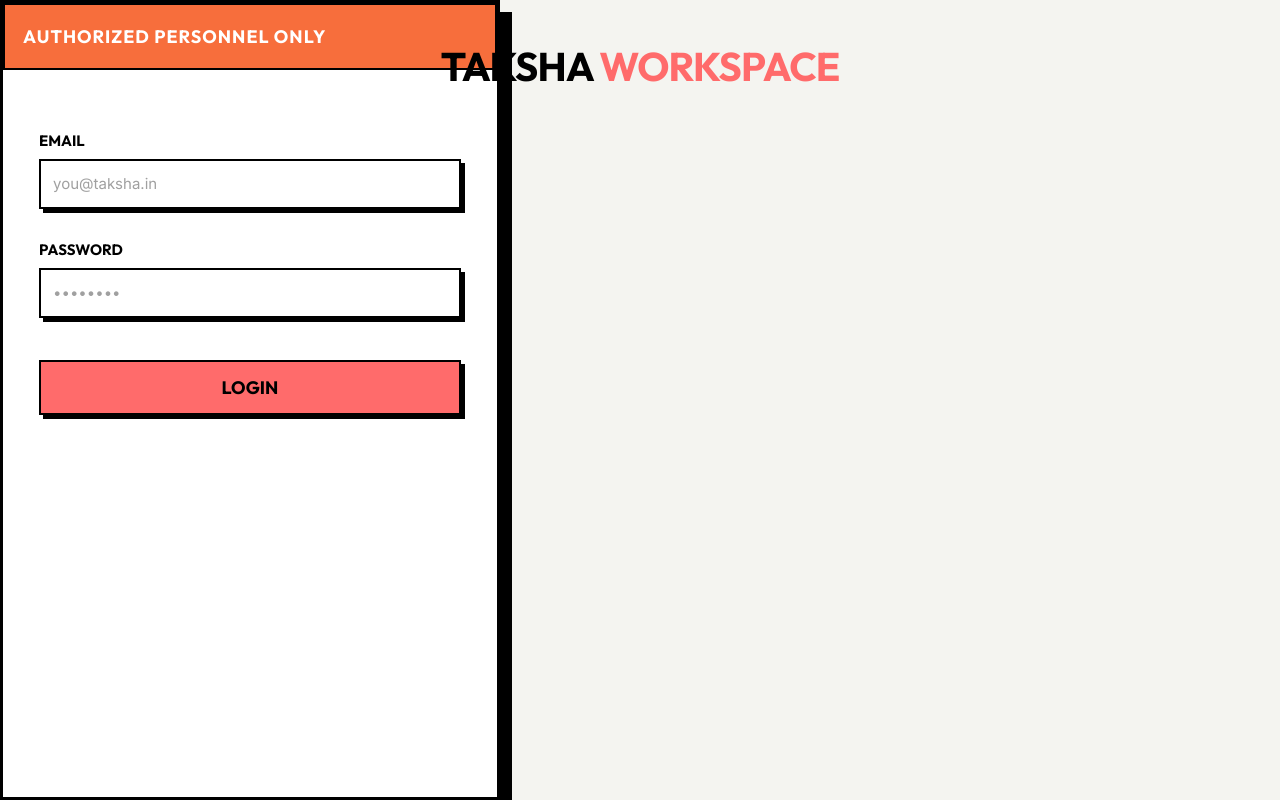
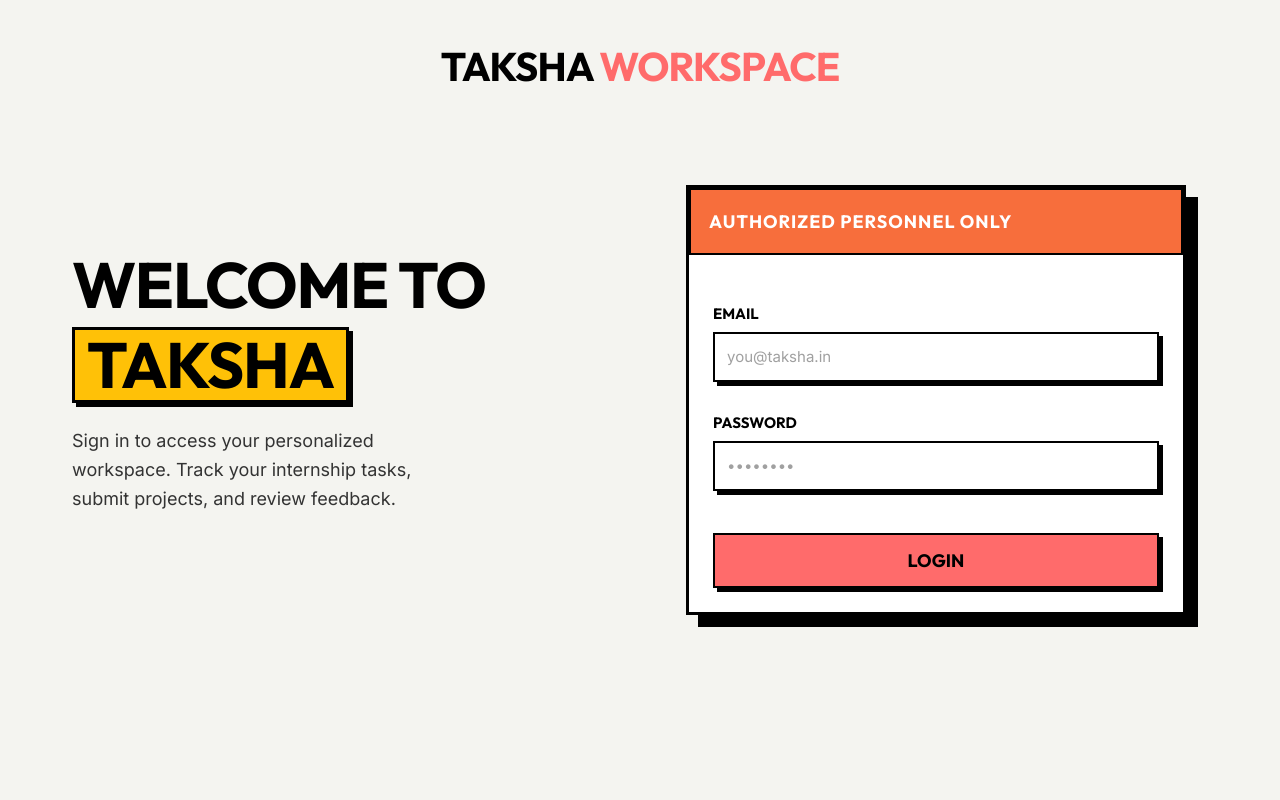
Before and after one commit to Kamana0709/taksha-website, a React (Vite) app: page /login in a window 1280 px wide. Built offline with nearby package versions, Linux system fonts and the light colour scheme; no server answers.

Commit message:
Fix login page layout

```diff
--- a/src/pages/auth/Login.jsx
+++ b/src/pages/auth/Login.jsx
@@ -32,13 +32,25 @@
   return (
     <>
       <SEO title="Taksha Workspace | Login" />
+      <div className="auth-page">
+        <div className="auth-page__left">
+          <h1 className="auth-page__title">
+            WELCOME TO <br />
+            <span className="auth-page__title-highlight">TAKSHA</span>
+          </h1>
+          <p className="auth-page__description">
+            Sign in to access your personalized workspace. Track your internship tasks, submit projects, and review feedback.
+          </p>
+        </div>
+
+        <div className="auth-page__right">
           <div className="auth-card" style={{ padding: 0 }}>
 
             <div className="auth-banner">
               AUTHORIZED PERSONNEL ONLY
             </div>
 
-        <div style={{ padding: 'var(--space-12)' }}>
+            <div style={{ padding: 'var(--space-8)' }}>
               {error && <div style={{ color: 'var(--color-card-pink)', marginBottom: 'var(--space-4)', fontWeight: 800, textAlign: 'center' }}>{error}</div>}
               <form className="auth-form" onSubmit={handleLogin}>
                 <div className="auth-form__group">
@@ -78,6 +90,8 @@
               </form>
             </div>
           </div>
+        </div>
+      </div>
     </>
   );
 }
```
Lines whose indentation alone changed are shown as unchanged.
